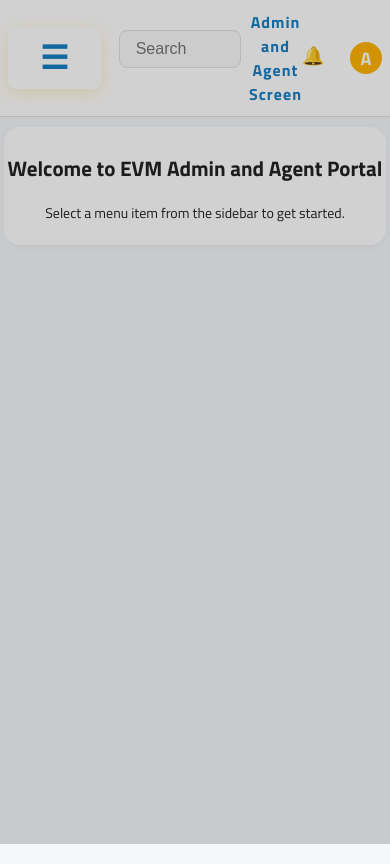
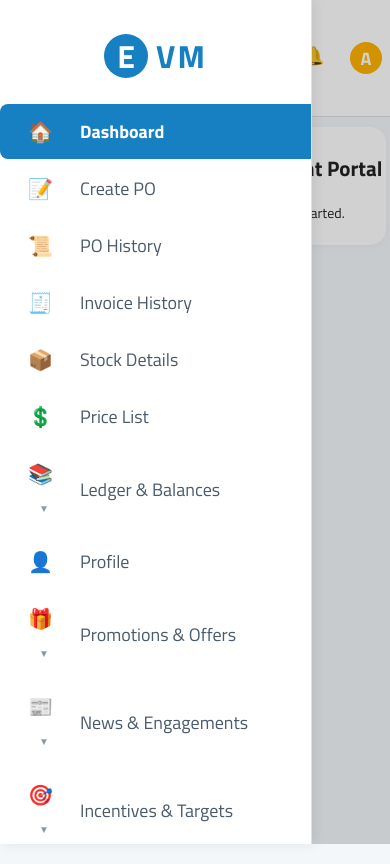
Before and after one commit to Srmd11/crm-admin, a plain HTML site: page index.html in a window 390 px wide. Both pictures are taken after a click on the button "Open menu". Drawn offline with Linux system fonts and the light colour scheme.

Commit message:
Initial commit: upload EVM CRM codebase 1

```diff
--- a/styles.css
+++ b/styles.css
@@ -112,6 +112,7 @@ body {
     margin-left: 18px;
     background: none;
     padding: 0;
+    width: 100%;
 }
 .nav-item.has-submenu.open > .submenu {
     display: flex;
@@ -122,6 +123,8 @@ body {
     background: none;
     color: #4a5a6a;
     font-weight: 500;
+    width: 100%;
+    box-sizing: border-box;
 }
 .submenu .nav-item.active, .submenu .nav-item:hover {
     color: #1780c2;
@@ -320,18 +323,144 @@ label {
 
 /* Responsive */
 @media (max-width: 1100px) {
-    .sidebar { width: 60px; }
-    .main-content { margin-left: 60px; }
-    .sidebar-nav ul li .icon { margin-right: 0; }
-    .sidebar-nav ul li span:not(.icon) { display: none; }
-    .evm-logo-vm { display: none; }
-    .evm-logo { margin: 16px 0 16px 0; }
+    .sidebar {
+        width: 260px;
+        transform: translateX(-100%);
+        transition: transform 0.3s ease;
+    }
+    .sidebar.open {
+        transform: translateX(0);
+    }
+    .main-content {
+        margin-left: 0;
+        width: 100%;
+    }
+    .sidebar-nav ul li .icon {
+        margin-right: 14px;
+    }
+    .sidebar-nav ul li span:not(.icon) {
+        display: inline-block;
+    }
+    .evm-logo-vm {
+        display: inline-block;
+    }
+    .evm-logo {
+        margin: 32px 0 24px 0;
+    }
 }
+
 @media (max-width: 800px) {
-    .sidebar { display: none; }
-    .main-content { margin-left: 0; }
-    .main-header { padding: 8px 8px; }
-    #page-content { padding: 8px; }
+    .sidebar {
+        display: block;
+        width: 260px;
+    }
+    .main-content {
+        margin-left: 0;
+        width: 100%;
+    }
+    .main-header {
+        padding: 12px 16px;
+        flex-wrap: wrap;
+        gap: 10px;
+    }
+    .search-bar {
+        flex: 1 1 100%;
+        margin-right: 0;
+        order: 2;
+    }
+    .header-title {
+        font-size: 24px;
+        order: 1;
+    }
+    .header-actions {
+        order: 3;
+    }
+    #page-content {
+        padding: 16px;
+    }
+    .card, .panel, .content-box {
+        padding: 16px;
+        margin-bottom: 16px;
+    }
+    table {
+        min-width: 100%;
+        font-size: 14px;
+    }
+    th, td {
+        padding: 8px;
+        white-space: nowrap;
+    }
+}
+
+/* Mobile-specific optimizations */
+@media (max-width: 480px) {
+    .main-header {
+        padding: 8px;
+    }
+    .header-title {
+        font-size: 20px;
+    }
+    .card, .panel, .content-box {
+        padding: 12px;
+        margin-bottom: 12px;
+    }
+    .btn, button, input[type="submit"] {
+        padding: 8px 16px;
+        font-size: 16px;
+    }
+    input[type="text"], input[type="email"], input[type="number"], select, textarea {
+        font-size: 14px;
+        padding: 8px 12px;
+    }
+    th {
+        font-size: 14px;
+    }
+    td {
+        font-size: 13px;
+    }
+}
+
+/* Ensure proper viewport scaling */
+@viewport {
+    width: device-width;
+    zoom: 1.0;
+}
+
+/* Prevent horizontal scroll on mobile */
+html, body {
+    max-width: 100%;
+    overflow-x: hidden;
+    -webkit-text-size-adjust: 100%;
+    -ms-text-size-adjust: 100%;
+}
+
+/* Improve table scrolling on mobile */
+.table-container {
+    overflow-x: auto;
+    -webkit-overflow-scrolling: touch;
+    margin: 0 -16px;
+    padding: 0 16px;
+}
+
+/* Improve touch targets */
+button,
+.btn,
+input[type="submit"],
+.nav-item {
+    min-height: 44px;
+    min-width: 44px;
+}
+
+/* Improve form elements on mobile */
+select,
+input[type="text"],
+input[type="email"],
+input[type="number"],
+textarea {
+    -webkit-appearance: none;
+    -moz-appearance: none;
+    appearance: none;
+    font-size: 16px; /* Prevents iOS zoom on focus */
 }
 
 html, body {
```
Also changed, not shown: create-po.html (+1 -2 lines).
